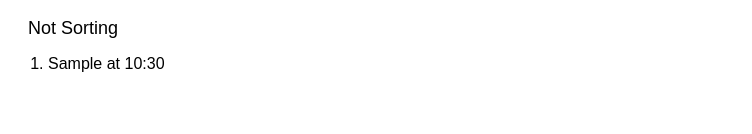
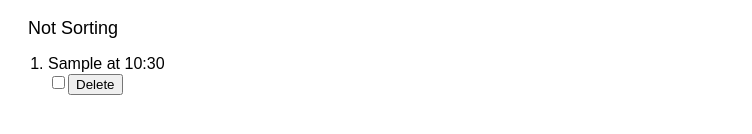
Before and after one commit to housemax77/todo-app-react, a React (Create React App) app: page / in a window 1280 px wide. Both pictures are taken after typing "Sample", "10:30" into the empty fields and a click on the input "Add To Do". Shown: the part 186-320 px from the top of the page, without its empty margins (0-752 px from the left). Built offline with nearby package versions, Linux system fonts and the light colour scheme.

Commit message:
got delting toDo and checkbox tests passing

```diff
--- a/src/App.js
+++ b/src/App.js
@@ -7,55 +7,76 @@ export function App() {
   const [time, setTime] = useState("");
   // the list of todos already entered
   const [toDos, setToDos] = useState([]);
-  //setCount is a function that is setting the variable count which is by default 0
 
   function createCheckBox(toDo, index) {
-    debugger;
     return (
       <input
         type="checkBox"
         id={"checkBox-" + index}
-        aria-label={`Did you ${toDo}?`}
+        aria-label={`Did you ${toDo.toDo}?`}
         onClick={(event) => {
-          debugger;
           const updatedToDos = toDos.map((toDo, index) => {
             // use id to determine which toDo to edit event.target.id
-            const splitId = event.target.id.split("-");
-            const indexToString = index.toString();
-            if (splitId[1] === indexToString) {
-              debugger;
+            const todoIndex = event.target.id.split("-")[1];
+            if (todoIndex === index.toString()) {
               const toDoCopy = { ...toDo };
-              if (toDoCopy.done === true) {
-                toDoCopy.done = false;
-              } else {
-                toDoCopy.done = true;
-              }
+              toDoCopy.done = !toDoCopy.done;
               return toDoCopy;
             } else {
               return toDo;
             }
           });
-          debugger;
           setToDos(updatedToDos);
         }}
       ></input>
     );
   }
 
+  function createDeleteButton(toDo, indexForId) {
+    return (
+      <button
+        className="deleteButton"
+        type="submit"
+        id={"submitButton-" + indexForId}
+        aria-label={`Delete ${toDo.toDo} To Do?`}
+        onClick={(event) => {
+          // const updatedToDos = toDos.map((toDo, index) => {
+          //   const toDoIndex = event.target.id.split("-")[1];
+          //   if (toDoIndex === index.toString()) {
+          //     var toDoCopy = { ...toDos }.splice(index, 1);
+          //     return toDoCopy;
+          //   } else {
+          //     return toDo;
+          //   }
+          // });
+          const filteredToDos = toDos.filter(
+            (element, index) => index !== indexForId
+          );
+          setToDos(filteredToDos);
+          document.getElementsByTagName("li").innerHTML = "";
+          toDos.forEach((element, index) => renderToDo(element, index));
+        }}
+      >
+        Delete
+      </button>
+    );
+  }
+
   function renderToDo(toDo, index) {
-    if (!toDo.editing) {
-      if (toDo.done) {
-        <div className="checked">
-          {
-            toDo.toDo + " at " + toDo.time
-            // + createCheckBox(toDo, index)
-          }{" "}
-        </div>;
-      } else {
+    if (!toDo.editing && toDo.done) {
       return (
+        <div aria-label={"To Do and time text " + index} className="checked">
+          {toDo.toDo + " at " + toDo.time}
+          {createCheckBox(toDo, index)}
+          {createDeleteButton(toDo, index)}{" "}
+        </div>
+      );
+    } else if (!toDo.editing) {
+      return (
+        <div>
           <div
             onClick={(event) => {
-              const toDosCopy = [...toDos]; // copy array using array destructuring
+              const toDosCopy = [...toDos];
               toDosCopy.forEach((element, index) => {
                 if (element.toDo === toDo.toDo) {
                   element.editing = true;
@@ -63,15 +84,18 @@ export function App() {
                 }
               });
               setToDos(toDosCopy);
-              debugger;
             }}
           >
             {toDo.toDo + " at " + toDo.time}
           </div>
-          // createCheckBox(toDo, index)
+          {createCheckBox(toDo, index)}
+          {createDeleteButton(toDo, index)}
+        </div>
       );
+    } else if (toDo.editing) {
+      return toDoInput(toDo, index);
     }
-    }
+    function toDoInput(toDo, index) {
       return (
         <>
           <div>
@@ -105,9 +129,7 @@ export function App() {
                   // use id to determine which toDo to edit event.target.id
                   const splitId = event.target.id.split("-");
                   const indexToString = index.toString();
-                debugger;
                   if (splitId[2] === indexToString) {
-                  debugger;
                     const timeCopy = { ...time };
                     timeCopy.time = event.target.value;
                     return timeCopy;
@@ -125,7 +147,10 @@ export function App() {
                 const toDosCopy = [...toDos]; // copy array using array destructuring
                 toDosCopy.forEach((element, index) => {
                   element.editing = false;
-                if (element.toDo !== toDo.toDo || element.time !== toDo.time) {
+                  if (
+                    element.toDo !== toDo.toDo ||
+                    element.time !== toDo.time
+                  ) {
                     toDosCopy.toDo = toDo.toDo;
                     toDosCopy.time = toDo.time;
                   }
@@ -139,8 +164,10 @@ export function App() {
             </button>
           </div>
           {createCheckBox(toDo, index)}
+          {createDeleteButton(toDo, index)}
         </>
       );
+    }
   }
 
   return (
@@ -161,16 +188,16 @@ export function App() {
           placeholder="To Do"
           value={toDo}
           onChange={(event) => setToDo(event.target.value)}
-          class="toDo"
+          className="toDo"
         />
         <input
           aria-label="To Do Time"
           type="time"
           value={time}
           onChange={(event) => setTime(event.target.value)}
-          class="time"
+          className="time"
         />
-        <input class="submit-toDo" type="submit" value="Add To Do" />
+        <input className="submit-toDo" type="submit" value="Add To Do" />
       </form>
       <div className="dropdown">
         <button className="dropbtn">Dropdown</button>
@@ -178,25 +205,25 @@ export function App() {
           aria-label="Sort By Time Or To Do Dropdown"
           className="dropdown-content"
         >
-          <a aria-label="Sort By Time" onClick="callSortTimes()">
+          {/* <a aria-label="Sort By Time" onClick={callSortTimes}>
             Sort By Time
           </a>
-          <a aria-label="Sort Alphabeticlly" onClick="callSortTimes()">
+          <a aria-label="Sort Alphabeticlly" onClick={callSortTimes}>
             Sort Alphabeticlly
-          </a>
+          </a> */}
         </div>
       </div>
       <input
         aria-label="Text To Search To Do"
         type="text"
-        class="search"
+        className="search"
         placeholder="🔍 Search"
-        onkeyup="toDoSort()"
+        // onKeyUp="toDoSort()"
       />
-      <div class="sort-text">Not Sorting</div>
-      <ol class="List">
+      <div className="sort-text">Not Sorting</div>
+      <ol className="List">
         {toDos.map((toDo, index) => {
-          return <li>{renderToDo(toDo, index)}</li>;
+          return <li key={toDo.toDo}>{renderToDo(toDo, index)}</li>;
         })}
       </ol>
     </>
```
Also changed, not shown: 1 other file (tests, documents, lock files or other folders). Lines whose indentation alone changed are shown as unchanged.
